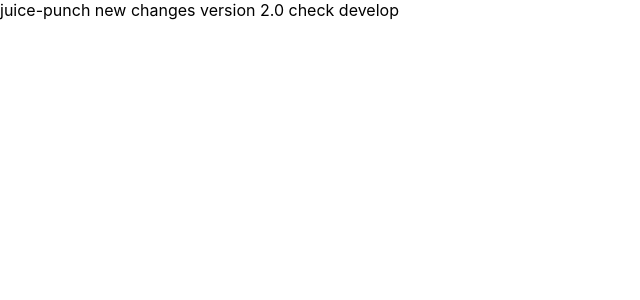
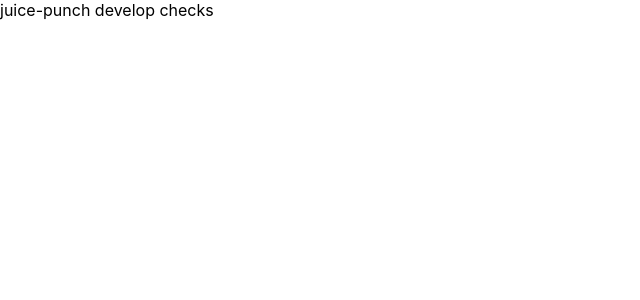
Before and after one commit to juice-punch/juice-punch, a React (Create React App) app: page / in a window 1280 px wide. Shown: the top 300 px of the page, without its empty margins (0-640 px from the left). Built offline with nearby package versions, Linux system fonts and the light colour scheme.

Commit message:
develop checks

```diff
--- a/src/App.tsx
+++ b/src/App.tsx
@@ -5,7 +5,7 @@ class App extends Component {
   render() {
     return (
       <div className="App">
-        juice-punch new changes version 2.0 check develop
+        juice-punch develop checks
       </div>
     );
   }
```
